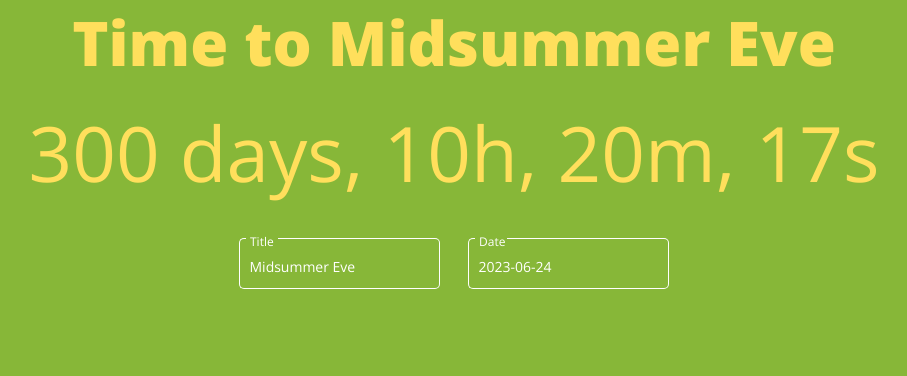
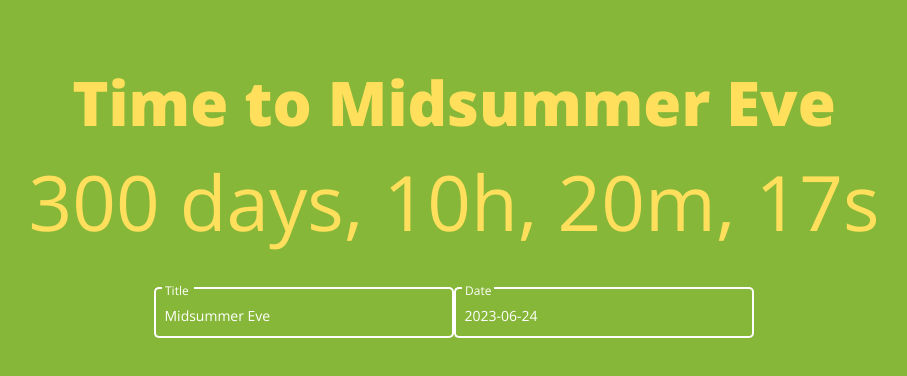
Before and after one commit to acsnevesgit/countdown-angular-app, an Angular app: page / in a window 1280 px wide. Shown: the top 376 px of the page, without its empty margins (186-1093 px from the left). Built offline with nearby package versions, Linux system fonts and the light colour scheme.

Commit message:
Edit scss styling

```diff
--- a/src/app/app.component.html
+++ b/src/app/app.component.html
@@ -12,7 +12,11 @@
     >s
   </div>
   <div class="inputText">
-    <mat-form-field class="inputField eventField" appearance="outline">
+    <mat-form-field
+      class="inputField eventField mat-focused"
+      appearance="outline"
+      floatLabel="always"
+    >
       <mat-label class="inputLabel">Title</mat-label>
       <input
         matInput
@@ -21,11 +25,23 @@
         type="text"
         ngModel="{{ eventName }}"
         (ngModelChange)="onEventChangeFn($event)"
+        placeholder="event title"
       />
     </mat-form-field>
-    <mat-form-field class="inputField dateField" appearance="outline">
+    <mat-form-field
+      class="inputField dateField mat-focused"
+      appearance="outline"
+      floatLabel="always"
+    >
       <mat-label class="inputLabel">Date</mat-label>
-      <input matInput class="eventDate" value="{{ eventDate }}" type="text" />
+      <input
+        matInput
+        class="eventDate"
+        type="text"
+        value="{{ eventDate }}"
+        pattern="yyyy-mm-dd"
+        placeholder="yyyy-mm-dd"
+      />
     </mat-form-field>
   </div>
 </div>
--- a/src/app/app.component.scss
+++ b/src/app/app.component.scss
@@ -1,10 +1,4 @@
 @import url('https://fonts.googleapis.com/css2?family=Open+Sans:wght@400;800&display=swap');
-
-:root {
-  --color-basic: #FFFFFF;
-  --color-background: #87B738;
-  --color-text: #FFDF5C;
-}
 
 .eventName {
   font-family: 'Open Sans';
@@ -12,21 +6,20 @@
   font-weight: 800;
   font-size: 61.6px;
   line-height: 84px;
-  color: #FFDF5C;
+  color: var(--color-text);
+  margin-bottom: 5px;
+  // white-space: nowrap;
 }
 
 .countdownToEvent {
   font-family: 'Open Sans';
   font-style: normal;
   font-weight: 400;
-  font-size: 76.5px;
+  font-size: min(100vw, 76.5px);
   line-height: 104px;
+  color: var(--color-text);
   margin-bottom: 30px;
-  color: #FFDF5C;
-}
-
-.inputField {
-  font-family: 'Open Sans';
+  // white-space: nowrap;
 }
 
 .inputLabel {
@@ -35,13 +28,23 @@
   font-weight: 400;
   font-size: 16px;
   line-height: 22px;
-  color: #FFFFFF;
+  color: var(--color-basic);
+}
+
+.inputField {
+  font-family: 'Open Sans';
+  justify-content: space-between;
+  width: 300px;
+  height: 67px;
 }
 
 .eventField {
-  margin-right: 14px;
+  padding-bottom: 24px;
+  // padding-right: 28px ;
 }
 
-.dateField {
-  margin-left: 14px;
+// ----------- media queries -----------
+
+@media screen and (orientation: portrait) {
+
 }
--- a/src/app/app.component.ts
+++ b/src/app/app.component.ts
@@ -13,8 +13,8 @@ import { calcDateDiff } from './timediff.service'
 })
 export class AppComponent {
   title = 'natural-cycles-FE-challenge'
-  eventName: string = 'Midsummer Eve'
-  eventDate: string = '2023-06-24'
+  public eventName: string = 'Midsummer Eve'
+  public eventDate: string = '2023-06-24'
 
   constructor() {
     // uses pipe to change the observable
@@ -24,10 +24,16 @@ export class AppComponent {
     )
   }
 
+  // Using an Angular event: will trigger with each input change
   onEventChangeFn(value: string) {
     this.eventName = value
-    console.log('modelchanged ' + value)
+    console.log('event changed ' + value)
   }
+
+  // Alternatively, using a DOM event: will only fire when the user has blurred the input
+  // changeFn(event: { target: { value: string } }) {
+  //   this.eventName = event.target.value
+  // }
 
   public timeRemaining$: Observable<timeI>
 }
--- a/src/app/timediff.service.ts
+++ b/src/app/timediff.service.ts
@@ -4,7 +4,9 @@ import { timeI } from './core/timeI'
 // eventDate = Jun 24 2023
 
 // TODO: change strictly typed date
-export function calcDateDiff(eventDate: Date = new Date(2023, 0o5, 24)): timeI {
+export function calcDateDiff(eventDate: Date = new Date('2023-06-24')): timeI {
+  // JavaScript will (by default) output dates in full text string format - e.g. Wed Mar 25 2015 01:00:00 GMT+0100 (Central European Standard Time)
+
   // ----- Time values -----
   const hoursInDay = 24
   const minutesInHour = 60
@@ -31,6 +33,8 @@ export function calcDateDiff(eventDate: Date = new Date(2023, 0o5, 24)): timeI {
     (timeDiff / millisecondsInSecond) % secondsInMinute,
   )
 
+  // console.log(eventDate)
+
   // TODO: remove console log
   // console.log(
   //   `The time left to the event is ${daysToEvent} days, ${hoursToEvent} hours, ${minutesToEvent} minutes and ${secondsToEvent} seconds`,
--- a/src/styles.scss
+++ b/src/styles.scss
@@ -37,20 +37,33 @@ $natural-cycles-FE-challenge-theme: mat.define-light-theme((
 
 @import url('https://fonts.googleapis.com/css2?family=Open+Sans:wght@400;800&display=swap');
 
+:root {
+  --color-basic: #FFFFFF;
+  --color-transp: #f0f0f080;
+  --color-background: #87B738;
+  --color-text: #FFDF5C;
+}
 
-html, body { height: 100%; }
+html, body {
+  height: 100%;
+  // width: 100%;
+}
+
 body {
-  margin: 0;
+  margin: 60px 40px;
   font-family: "Open Sans", Roboto, "Helvetica Neue", sans-serif;
-  background-color: #87B738;
+  background-color: var(--color-background);
   text-align: center;
 }
 
-input.mat-input-element {
-  color: #FFFFFF !important;
-  caret-color: #FFFFFF !important;
+.mat-input-element {
+    color: var(--color-basic) !important;
+    caret-color: var(--color-basic) !important;
+    &::placeholder {
+      color: var(--color-transp)  !important;
+    }
 }
 
 .mat-form-field-appearance-outline, .mat-form-field-outline {
-  color: #FFFFFF !important;
+  color: var(--color-basic) !important;
 }
```
